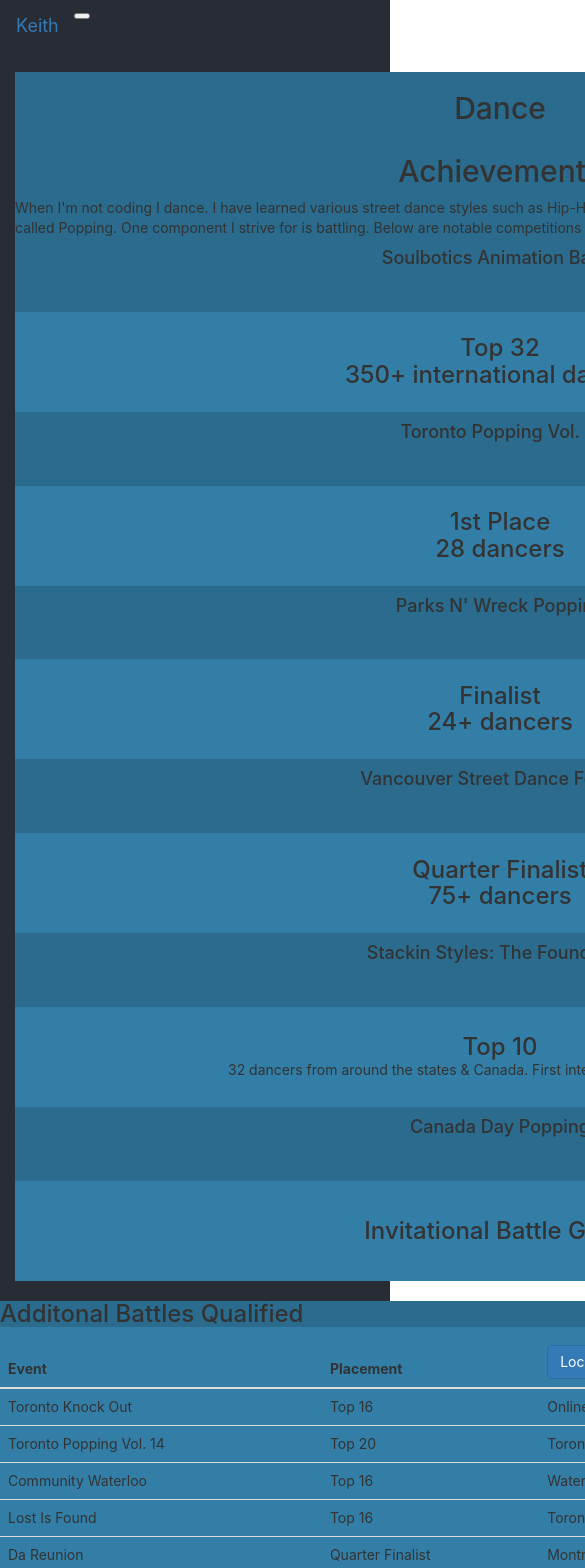
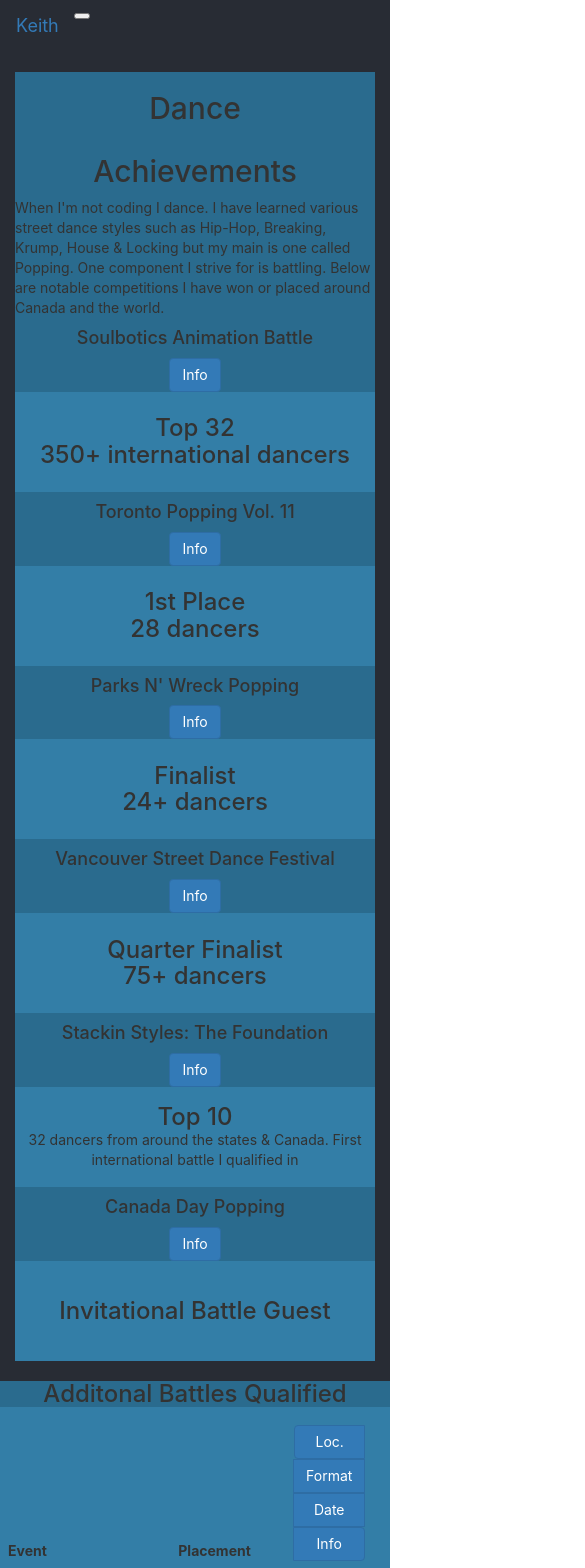
Before and after one commit to keithdang/portfolio, a React (Create React App) app: page /dance in a window 390 px wide. Shown: the top 1568 px of the page, 585 px wide, since content can reach past the window. Built offline with nearby package versions, Linux system fonts and the light colour scheme.

Commit message:
phone size styling

```diff
--- a/src/App.css
+++ b/src/App.css
@@ -107,11 +107,46 @@
   font-size: large;
 }
 
-.pagedisplay {
-  width: 1000px;
-  max-width: 1500px;
+.work-header {
+  padding-top: 0;
+  padding-bottom: 0;
+  padding-right: 0;
+  padding-left: 5px;
 }
 
+@media (min-width: 776px) {
+  .rightAlign {
+    display: flex;
+    justify-content: flex-end;
+  }
+
+  .workInfo {
+    height: 250px;
+  }
+
+  .school-proj-header {
+    padding: 0;
+  }
+
+  .school-proj-title {
+    padding-top: 20px;
+    padding-bottom: 20px;
+    padding-left: 30px;
+  }
+
+  .allProjInfo {
+    height: 350px;
+  }
+}
+
+@media (max-width: 776px) {
+  .panel-button {
+    display: inline-grid;
+  }
+  .work-header {
+    padding: 10px;
+  }
+}
 @media (max-width: 1000px) {
   .workCard {
     width: fit-content;
@@ -121,12 +156,13 @@
 @media (min-width: 1800px) {
   .pagedisplay {
     width: 1700px;
+    max-width: 1500px;
   }
 }
 
 @media (min-width: 1200px) and (max-width: 1799px) {
   .pagedisplay {
-    width: 1300px;
+    max-width: 1300px;
   }
 
   .projectInfo {
@@ -134,14 +170,13 @@
   }
 }
 
-.rightAlign {
-  display: flex;
-  justify-content: flex-end;
-}
-
 .centerAlign {
   display: flex;
   justify-content: center;
+}
+
+.center-text {
+  text-align: center;
 }
 
 .pagedisplay h2 {
@@ -160,27 +195,11 @@
   max-width: 450px;
 }
 
-.allProjInfo {
-  height: 350px;
-}
-
-.workInfo {
-  max-width: 650px;
-  height: 250px;
-}
-
 .work-row-header {
   text-align: center;
   display: flex;
   justify-content: center;
   align-items: center;
-}
-
-.work-header {
-  padding-top: 0;
-  padding-bottom: 0;
-  padding-right: 0;
-  padding-left: 5px;
 }
 
 .curricular-row-header {
@@ -199,16 +218,6 @@
   display: flex;
   justify-content: center;
   align-items: center;
-}
-
-.school-proj-header {
-  padding: 0;
-}
-
-.school-proj-title {
-  padding-top: 20px;
-  padding-bottom: 20px;
-  padding-left: 30px;
 }
 
 .workCard {
--- a/src/components/PanelButton.tsx
+++ b/src/components/PanelButton.tsx
@@ -30,7 +30,7 @@ const PanelButton:React.FC<{ obj: ButtonProps[], thefunc(x:string): void }> = (p
         }
     }
 
-    return <div className="btn-group" role="group">
+    return <div className="btn-group panel-button" role="group">
             {props.obj.map(item => {
                 return theButton(item)
             })}
--- a/src/components/WorkCard.tsx
+++ b/src/components/WorkCard.tsx
@@ -16,7 +16,7 @@ const WorkCard:React.FC<{ obj: WorkCardProps }> = (props) => {
     const jobHeader = () => {
         return <div className='card-header work-header'>
             <div className="row work-row-header">
-                <div className="col-sm-6 ">
+                <div className="col-md-6">
                     <h3>{props.obj.role}</h3>
                     <span>{props.obj.company}</span>
                     <br/>
@@ -24,7 +24,7 @@ const WorkCard:React.FC<{ obj: WorkCardProps }> = (props) => {
                     <br/>
                     <span>{props.obj.location}</span>
                 </div>
-                {props.obj.media && <div className="col-sm-6 rightAlign">
+                {props.obj.media && <div className="col-md-6 rightAlign">
                     <img className={props.obj.company !== 'Reflex Photonics' ? "image": "reflex"} src={props.obj.media} />
                 </div>}
             </div>
--- a/src/components/dance/DanceCard.tsx
+++ b/src/components/dance/DanceCard.tsx
@@ -16,12 +16,14 @@ const DanceCard:React.FC<{ obj: DanceCardProps }> = (props) => {
     ]
 
     const info = () => {
-        return <div style={{maxWidth:400}}>
-            <span>{props.obj.format}</span>
-            <br/>
-            <span>{monthYear(props.obj.date)}</span>
-            <br/>
-            <span>{props.obj.location}</span>
+        return <div className="centerAlign">
+            <div>
+                <span>{props.obj.format}</span>
+                <br/>
+                <span>{monthYear(props.obj.date)}</span>
+                <br/>
+                <span>{props.obj.location}</span>
+            </div>
         </div>
     }
 
@@ -47,8 +49,8 @@ const DanceCard:React.FC<{ obj: DanceCardProps }> = (props) => {
       <div className="card blue-grey text-white mb-3">
         <div className="card-header">
             <div className="row dance-row-header">
-                <h4 className="col-md-10">{props.obj.event}</h4>
-                <div className="col-md-2 rightAlign">
+                <h4 className="col-sm-10">{props.obj.event}</h4>
+                <div className="col-sm-2 rightAlign">
                     <PanelButton obj={buttonProp} thefunc={setCardState}/>
                 </div>
             </div>
--- a/src/components/dance/OtherDanceBattles.tsx
+++ b/src/components/dance/OtherDanceBattles.tsx
@@ -35,7 +35,7 @@ const OtherDanceBattles:React.FC = () => {
     }
 
     return <div className="card blue-grey text-white">
-        <div className="card-header">
+        <div className="card-header center-text">
             <h3>Additonal Battles Qualified</h3>
         </div>
         <table className="table text-white">
```
